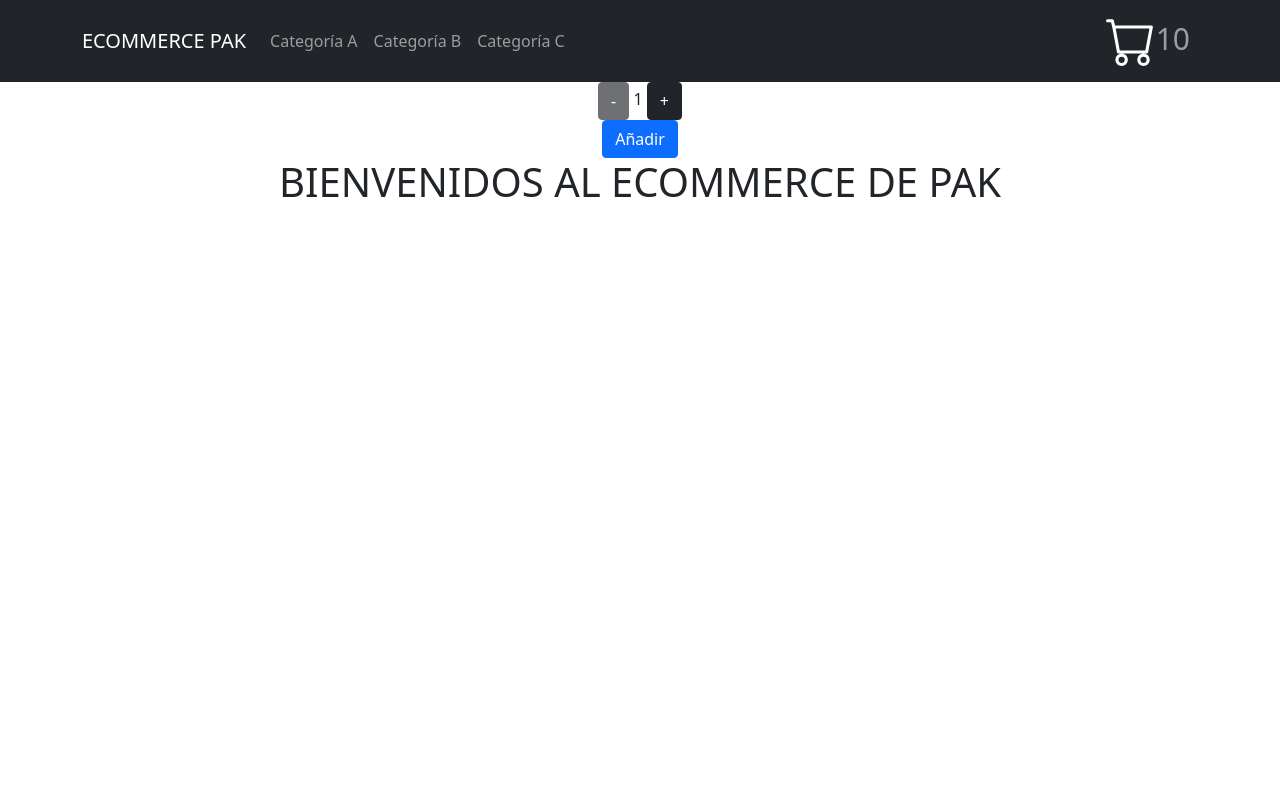
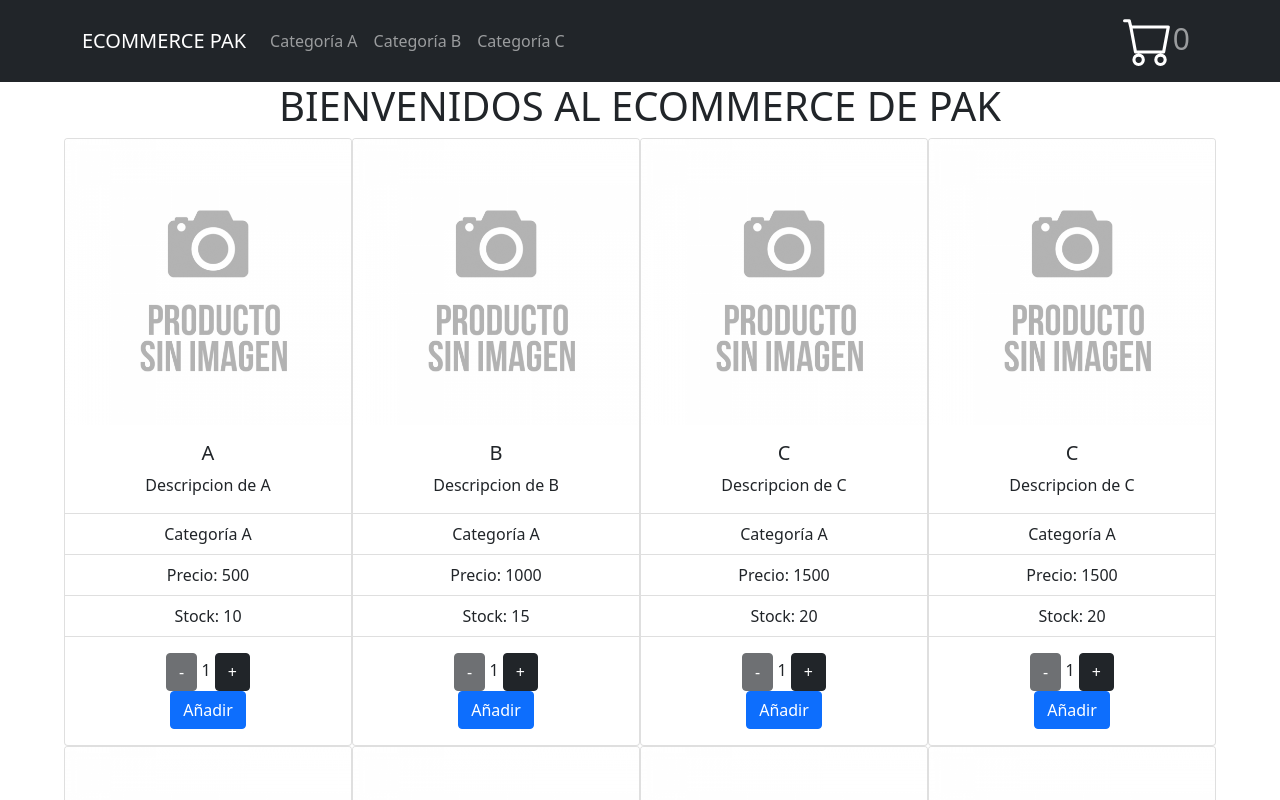
Before and after one commit to PatoK93/ecommerce_patriciokanaszyc, a React (Create React App) app: page / in a window 1280 px wide. Shown: the top 800 px of the page. Built offline with nearby package versions, Linux system fonts and the light colour scheme.

Commit message:
se sube el desafio de catalogo solucionado

```diff
--- a/src/App.js
+++ b/src/App.js
@@ -1,16 +1,14 @@
-import './App.css';
-import Navbar from './components/Navbar/Navbar';
-import ItemCount from './components/ItemCount/ItemCount';
-import ItemListContainer from './components/ItemListContainer/ItemListContainer';
+import "./App.css";
+import Navbar from "./components/Navbar/Navbar";
+import ItemListContainer from "./components/ItemListContainer/ItemListContainer";
 
 function App() {
   return (
     <div className="App">
-        <Navbar/>
-        <ItemCount/>
-        <ItemListContainer greeting="BIENVENIDOS AL ECOMMERCE DE PAK"/>
+      <Navbar />
+      <ItemListContainer greeting="BIENVENIDOS AL ECOMMERCE DE PAK" />
     </div>
   );
-};
+}
 
 export default App;
--- /dev/null
+++ b/src/asyncMock.js
@@ -0,0 +1,190 @@
+const products = [
+  {
+    id: "1",
+    name: "A",
+    price: 500,
+    category: "Categoría A",
+    img: "images/imagenGenerica.jpg",
+    stock: 10,
+    description: "Descripcion de A",
+  },
+  {
+    id: "2",
+    name: "B",
+    price: 1000,
+    category: "Categoría A",
+    img: "images/imagenGenerica.jpg",
+    stock: 15,
+    description: "Descripcion de B",
+  },
+  {
+    id: "3",
+    name: "C",
+    price: 1500,
+    category: "Categoría A",
+    img: "images/imagenGenerica.jpg",
+    stock: 20,
+    description: "Descripcion de C",
+  },
+  {
+    id: "4",
+    name: "C",
+    price: 1500,
+    category: "Categoría A",
+    img: "images/imagenGenerica.jpg",
+    stock: 20,
+    description: "Descripcion de C",
+  },
+  {
+    id: "5",
+    name: "C",
+    price: 1500,
+    category: "Categoría A",
+    img: "images/imagenGenerica.jpg",
+    stock: 20,
+    description: "Descripcion de C",
+  },
+  {
+    id: "6",
+    name: "C",
+    price: 1500,
+    category: "Categoría A",
+    img: "images/imagenGenerica.jpg",
+    stock: 20,
+    description: "Descripcion de C",
+  },
+  {
+    id: "7",
+    name: "C",
+    price: 1500,
+    category: "Categoría A",
+    img: "images/imagenGenerica.jpg",
+    stock: 20,
+    description: "Descripcion de C",
+  },
+  {
+    id: "8",
+    name: "C",
+    price: 1500,
+    category: "Categoría A",
+    img: "images/imagenGenerica.jpg",
+    stock: 20,
+    description: "Descripcion de C",
+  },
+  {
+    id: "9",
+    name: "C",
+    price: 1500,
+    category: "Categoría A",
+    img: "images/imagenGenerica.jpg",
+    stock: 20,
+    description: "Descripcion de C",
+  },
+  {
+    id: "10",
+    name: "C",
+    price: 1500,
+    category: "Categoría A",
+    img: "images/imagenGenerica.jpg",
+    stock: 20,
+    description: "Descripcion de C",
+  },
+  {
+    id: "11",
+    name: "C",
+    price: 1500,
+    category: "Categoría A",
+    img: "images/imagenGenerica.jpg",
+    stock: 20,
+    description: "Descripcion de C",
+  },
+  {
+    id: "12",
+    name: "C",
+    price: 1500,
+    category: "Categoría A",
+    img: "images/imagenGenerica.jpg",
+    stock: 20,
+    description: "Descripcion de C",
+  },
+  {
+    id: "13",
+    name: "C",
+    price: 1500,
+    category: "Categoría A",
+    img: "images/imagenGenerica.jpg",
+    stock: 20,
+    description: "Descripcion de C",
+  },
+  {
+    id: "14",
+    name: "C",
+    price: 1500,
+    category: "Categoría A",
+    img: "images/imagenGenerica.jpg",
+    stock: 20,
+    description: "Descripcion de C",
+  },
+  {
+    id: "15",
+    name: "C",
+    price: 1500,
+    category: "Categoría A",
+    img: "images/imagenGenerica.jpg",
+    stock: 20,
+    description: "Descripcion de C",
+  },
+  {
+    id: "16",
+    name: "C",
+    price: 1500,
+    category: "Categoría A",
+    img: "images/imagenGenerica.jpg",
+    stock: 20,
+    description: "Descripcion de C",
+  },
+  {
+    id: "17",
+    name: "C",
+    price: 1500,
+    category: "Categoría A",
+    img: "images/imagenGenerica.jpg",
+    stock: 20,
+    description: "Descripcion de C",
+  },
+  {
+    id: "18",
+    name: "C",
+    price: 1500,
+    category: "Categoría A",
+    img: "images/imagenGenerica.jpg",
+    stock: 20,
+    description: "Descripcion de C",
+  },
+  {
+    id: "19",
+    name: "C",
+    price: 1500,
+    category: "Categoría A",
+    img: "images/imagenGenerica.jpg",
+    stock: 20,
+    description: "Descripcion de C",
+  },
+  {
+    id: "20",
+    name: "C",
+    price: 1500,
+    category: "Categoría A",
+    img: "images/imagenGenerica.jpg",
+    stock: 20,
+    description: "Descripcion de C",
+  },
+];
+
+export const getProducts = () => {
+  return new Promise((resolve) => {
+    setTimeout(() => {
+      resolve(products);
+    }, 2000);
+  });
+};
--- a/src/components/Button/Button.js
+++ b/src/components/Button/Button.js
@@ -1,5 +1,5 @@
 const Button = (props) => {
-    return <button>{props.children}</button>
+  return <button>{props.children}</button>;
 };
 
 export default Button;
--- a/src/components/CartWidget/CartWidget.js
+++ b/src/components/CartWidget/CartWidget.js
@@ -4,7 +4,7 @@ const CartWidget = () => {
     return (
         <div className='cart'>
             <img src='images/cart.svg' alt="cart"/>
-            <p className='contadorCart'>10</p>
+            <p className='contadorCart'>0</p>
         </div>
     )
 };
--- /dev/null
+++ b/src/components/Item/Item.js
@@ -0,0 +1,25 @@
+import Card from "react-bootstrap/Card";
+import ListGroup from "react-bootstrap/ListGroup";
+import ItemCount from "../ItemCount/ItemCount";
+
+function Item({ product }) {
+  return (
+    <Card style={{ width: "18rem" }} key={product.id}>
+      <Card.Img variant="top" src={product.img} />
+      <Card.Body>
+        <Card.Title>{product.name}</Card.Title>
+        <Card.Text> {product.description} </Card.Text>
+      </Card.Body>
+      <ListGroup className="list-group-flush">
+        <ListGroup.Item> {product.category} </ListGroup.Item>
+        <ListGroup.Item> Precio: {product.price} </ListGroup.Item>
+        <ListGroup.Item> Stock: {product.stock} </ListGroup.Item>
+      </ListGroup>
+      <Card.Body>
+        <ItemCount stock={product.stock} />
+      </Card.Body>
+    </Card>
+  );
+}
+
+export default Item;
--- a/src/components/ItemCount/ItemCount.js
+++ b/src/components/ItemCount/ItemCount.js
@@ -1,12 +1,11 @@
-import React from 'react';
-import { useState } from 'react';
-import Button from 'react-bootstrap/Button';
-import './ItemCount.css'
+import React from "react";
+import { useState } from "react";
+import Button from "react-bootstrap/Button";
+import "./ItemCount.css";
 
-const ItemCount = () => {
+const ItemCount = ({ stock }) => {
   //variables iniciales
   const valorInicial = 1;
-  const stock = 7;
 
   //hook de estado
   const [cantidad, setCantidad] = useState(valorInicial);
@@ -21,19 +20,38 @@ const ItemCount = () => {
   };
 
   return (
-    <div className='container-fluid'>
-        <div className='row'>
-            <div className='col-sm-12 col-md-12 col-lg-12 col-xl-12 col-xxl-12'>
-                <Button variant="dark" onClick={() => agregarProducto(-1)} disabled={cantidad === valorInicial ? true : null}>-</Button>{" "}
-                <span>{cantidad}</span>{" "}
-                <Button variant="dark" onClick={() => agregarProducto(+1)} disabled={cantidad === stock ? true : null}>+</Button>{" "}
-            </div>
+    <div className="container-fluid">
+      <div className="row">
+        <div className="col-sm-12 col-md-12 col-lg-12 col-xl-12 col-xxl-12">
+          <Button
+            variant="dark"
+            onClick={() => agregarProducto(-1)}
+            disabled={cantidad === valorInicial ? true : null}
+          >
+            -
+          </Button>{" "}
+          <span>{cantidad}</span>{" "}
+          <Button
+            variant="dark"
+            onClick={() => agregarProducto(+1)}
+            disabled={cantidad === stock ? true : null}
+          >
+            +
+          </Button>
         </div>
-        <div className='row'>
-            <div className='col-sm-12 col-md-12 col-lg-12 col-xl-12 col-xxl-12'>
-                <Button variant="primary" onClick={() => agregarAlCarrito(cantidad)} disabled={stock === 0 ? true : null} className="botonBloque">Añadir</Button>
-            </div>
+      </div>
+      <div className="row">
+        <div className="col-sm-12 col-md-12 col-lg-12 col-xl-12 col-xxl-12">
+          <Button
+            variant="primary"
+            onClick={() => agregarAlCarrito(cantidad)}
+            disabled={stock === 0 ? true : null}
+            className="botonBloque"
+          >
+            Añadir
+          </Button>
         </div>
+      </div>
     </div>
   );
 };
--- /dev/null
+++ b/src/components/ItemList/ItemList.css
@@ -0,0 +1,5 @@
+.cardRow{
+    display: flex;
+    justify-content: center;
+    flex-wrap: wrap;
+}
--- /dev/null
+++ b/src/components/ItemList/ItemList.js
@@ -0,0 +1,14 @@
+import Item from "../Item/Item";
+import "./ItemList.css"
+
+const ItemList = ({ products }) => {
+    return (
+        <div className="cardRow">
+            {products.map(product => (
+                <Item product={product}/>
+            ))};
+        </div>
+    );
+}
+
+export default ItemList
--- a/src/components/ItemListContainer/ItemListContainer.js
+++ b/src/components/ItemListContainer/ItemListContainer.js
@@ -1,7 +1,36 @@
-const ItemListContainer = (props) => {
-    return (
-        <h1>{props.greeting}</h1>
-    )
+import { useState, useEffect } from "react";
+import { getProducts } from "../../asyncMock";
+import ItemList from "../ItemList/ItemList";
+
+const ItemListContainer = ({ greeting }) => {
+  const [products, setProducts] = useState([]);
+  const [loading, setLoading] = useState(true);
+
+  useEffect(() => {
+    getProducts()
+      .then((response) => {
+        setProducts(response);
+      })
+      .catch((error) => {
+        console.log(error);
+      })
+      .finally(() => {
+        setLoading(false);
+      });
+  }, []);
+
+  if (loading) {
+    return <h1>Cargando productos...</h1>;
+  }
+
+  return (
+    <>
+      <h1>{greeting}</h1>
+      <div>
+        <ItemList products={products} />
+      </div>
+    </>
+  );
 };
 
 export default ItemListContainer;
```
Also changed, not shown: src/components/Navbar/NavbarVieja.js (deleted, +0 -23 lines), public/images/imagenGenerica.jpg (added).
